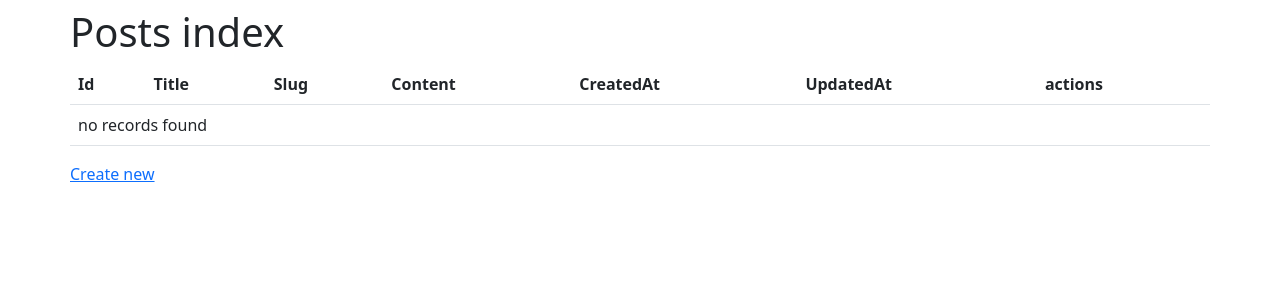
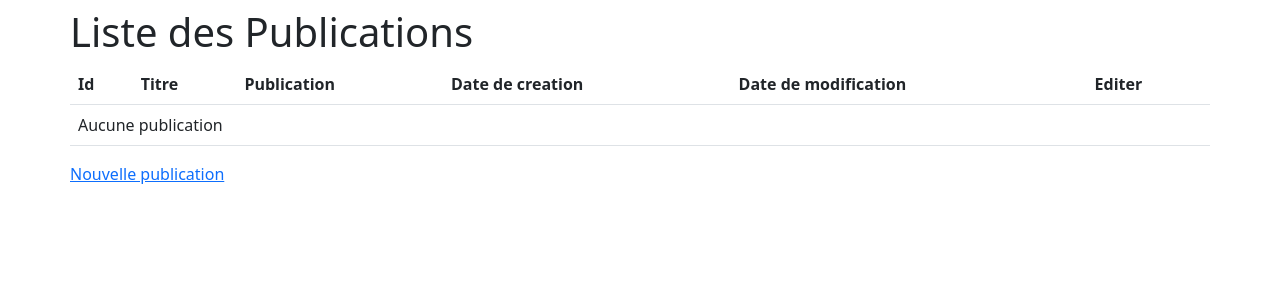
Before and after one commit to LaurentArbellot/BLOGFORMATION, a Symfony app: template templates/posts/index.html.twig in a window 1280 px wide. Shown: the part 56-356 px from the top of the page. Run offline with Twig, Linux system fonts and the light colour scheme; the template is opened without the code that fills it, so the values that code supplies are empty; some libraries are stand-ins or nearby versions.

Commit message:
Recreation BDD + Francisation templates

```diff
--- a/src/Form/RegistrationFormType.php
+++ b/src/Form/RegistrationFormType.php
@@ -6,6 +6,8 @@ use App\Entity\Users;
 use Symfony\Component\Form\AbstractType;
 use Symfony\Component\Form\Extension\Core\Type\CheckboxType;
 use Symfony\Component\Form\Extension\Core\Type\PasswordType;
+use Symfony\Component\Form\Extension\Core\Type\EmailType;
+use Symfony\Component\Form\Extension\Core\Type\TextType;
 use Symfony\Component\Form\FormBuilderInterface;
 use Symfony\Component\OptionsResolver\OptionsResolver;
 use Symfony\Component\Validator\Constraints\IsTrue;
@@ -17,7 +19,9 @@ class RegistrationFormType extends AbstractType
     public function buildForm(FormBuilderInterface $builder, array $options): void
     {
         $builder
-            ->add('email')
+            ->add('email', EmailType::class,['label' => 'Renseigner ici votre Email*'] )
+            ->add('username', TextType::class,['label'=>'Indiquez un nom d\'utilisateur pour votre compte*',
+                                                'help' => '25 caractères maximum'])
             ->add('agreeTerms', CheckboxType::class, [
                 'mapped' => false,
                 'constraints' => [
--- a/templates/posts/_delete_form.html.twig
+++ b/templates/posts/_delete_form.html.twig
@@ -1,4 +1,4 @@
-<form method="post" action="{{ path('app_posts_delete', {'slug': post.slug}) }}" onsubmit="êtes vous sur de vouloir supprimer cette publication?');">
+<form method="post" action="{{ path('app_posts_delete', {'slug': post.slug}) }}" onsubmit="return confirm('êtes vous sur de vouloir supprimer cette publication?')">
     <input type="hidden" name="_token" value="{{ csrf_token('delete' ~ post.id) }}">
-    <button class="btn">Supprimer</button>
+    <button class="btn btn-outline-danger">Supprimer</button>
 </form>
--- a/templates/posts/index.html.twig
+++ b/templates/posts/index.html.twig
@@ -3,7 +3,7 @@
 {% block title %}Posts index{% endblock %}
 
 {% block main %}
-    <h1>Posts index</h1>
+    <h1>Liste des Publications</h1>
 
 
 
@@ -11,12 +11,11 @@
         <thead>
             <tr>
                 <th>Id</th>
-                <th>Title</th>
-                <th>Slug</th>
-                <th>Content</th>
-                <th>CreatedAt</th>
-                <th>UpdatedAt</th>
-                <th>actions</th>
+                <th>Titre</th>
+                <th>Publication</th>
+                <th>Date de creation</th>
+                <th>Date de modification</th>
+                <th>Editer</th>
             </tr>
         </thead>
         <tbody>
@@ -24,22 +23,21 @@
             <tr>
                 <td>{{ post.id }}</td>
                 <td>{{ post.title }}</td>
-                <td>{{ post.slug }}</td>
                 <td>{{ post.content }}</td>
                 <td>{{ post.createdAt ? post.createdAt|date('Y-m-d H:i:s') : '' }}</td>
                 <td>{{ post.updatedAt ? post.updatedAt|date('Y-m-d H:i:s') : '' }}</td>
                 <td>
-                    <a href="{{ path('app_posts_show', {'slug': post.slug}) }}">show</a>
-                    <a href="{{ path('app_posts_edit', {'slug': post.slug}) }}">edit</a>
+                    <a href="{{ path('app_posts_show', {'slug': post.slug}) }}">Voir</a>
+                    <a href="{{ path('app_posts_edit', {'slug': post.slug}) }}">Modifier</a>
                 </td>
             </tr>
         {% else %}
             <tr>
-                <td colspan="7">no records found</td>
+                <td colspan="7">Aucune publication</td>
             </tr>
         {% endfor %}
         </tbody>
     </table>
 
-    <a href="{{ path('app_posts_new') }}">Create new</a>
+    <a href="{{ path('app_posts_new') }}">Nouvelle publication</a>
 {% endblock %}
--- a/templates/registration/register.html.twig
+++ b/templates/registration/register.html.twig
@@ -13,6 +13,8 @@
 
     {{ form_start(registrationForm) }}
         {{ form_row(registrationForm.email) }}
+        {{ form_row(registrationForm.username) }}
+
         {{ form_row(registrationForm.plainPassword, {
             label: 'Mot de passe'
         }) }}
```
Also changed, not shown: src/Entity/Users.php (+55 -3 lines), templates/posts/show.html.twig (+6 -10 lines), 1 other file.
